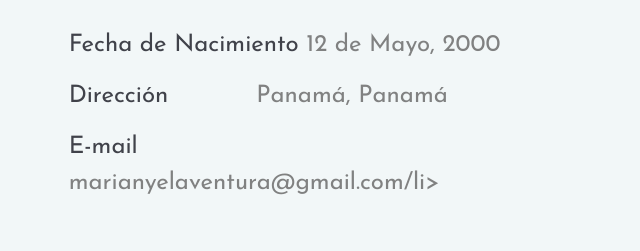
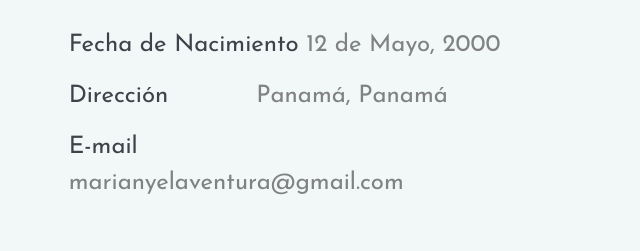
Before and after one commit to Mariangella/Mariangella-Ventura, a plain HTML site: page index.html in a window 1280 px wide. Shown: the part 1129-1380 px from the top of the page, 53-693 px from the left. Drawn offline with Linux system fonts and the light colour scheme.

Commit message:
Update index.html

```diff
--- a/index.html
+++ b/index.html
@@ -68,7 +68,7 @@
 								<ul>
 									<li><span> Fecha de Nacimiento </span> 12 de Mayo, 2000</li>
 									<li><span>Dirección</span> Panamá, Panamá</li>
-									<li><span>E-mail</span>marianyelaventura@gmail.com/li>
+									<li><span>E-mail</span>marianyelaventura@gmail.com</li>
 
 								</ul>
 							</div>
```
